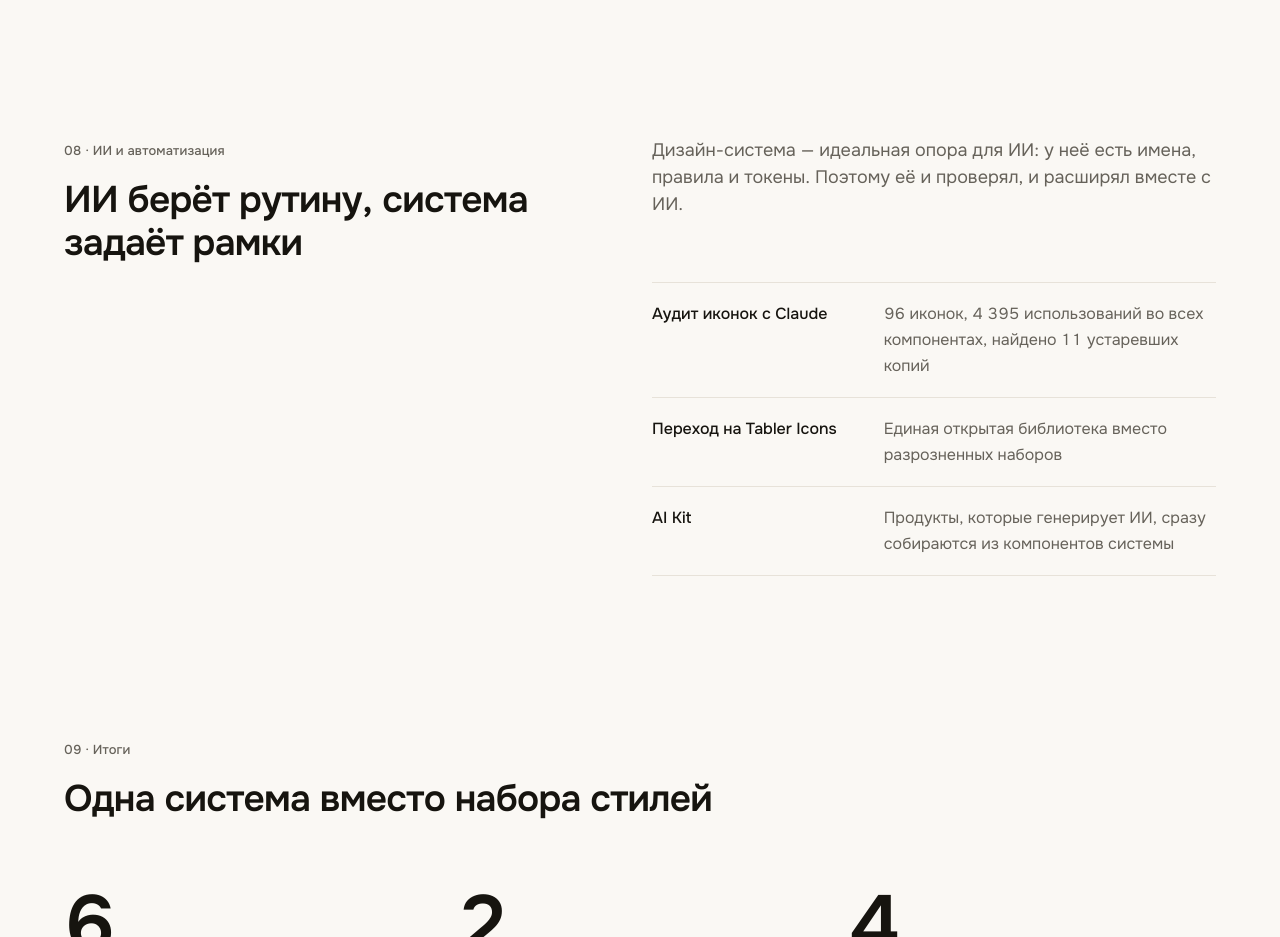
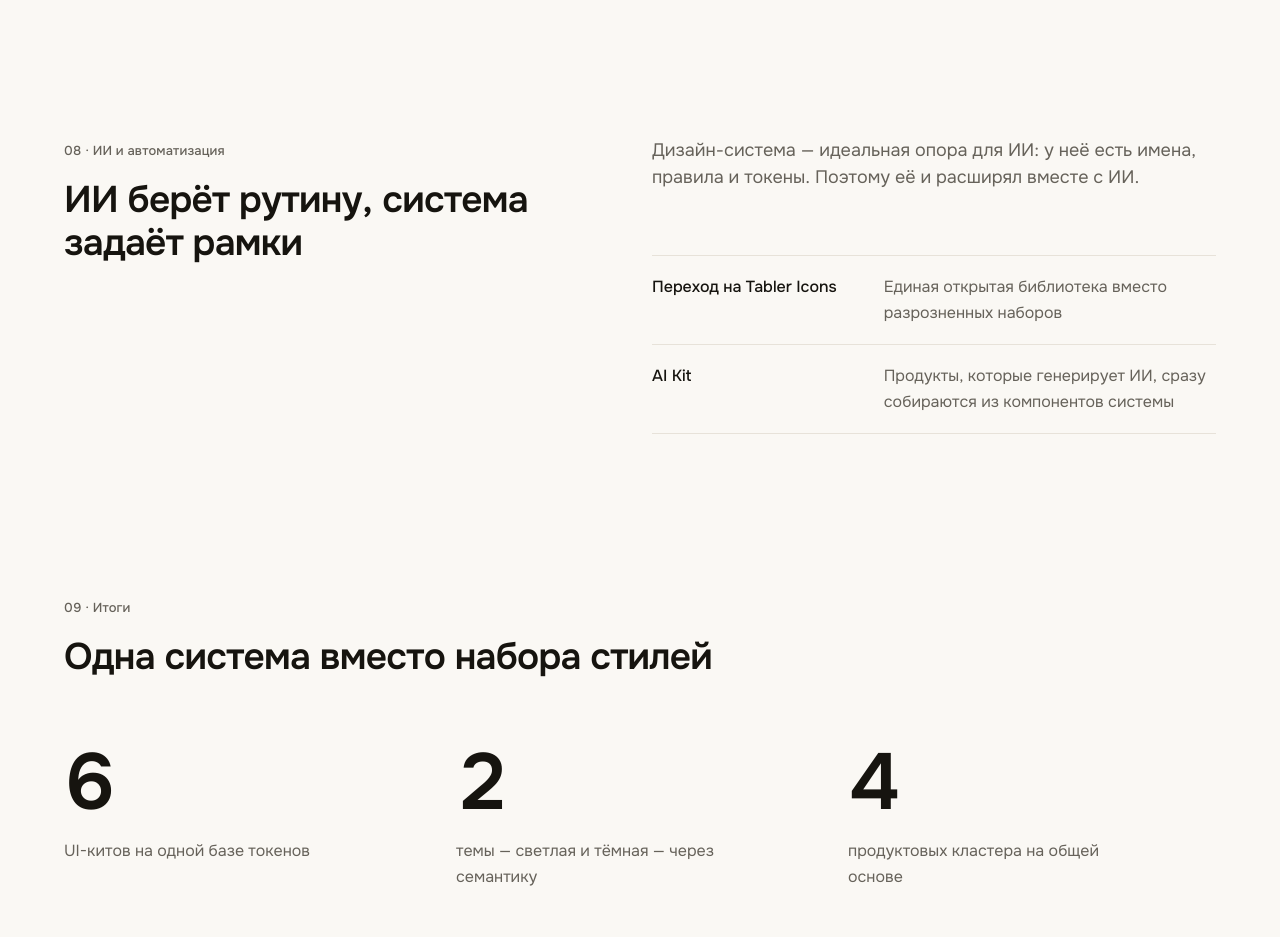
Before and after one commit to alexefov/alexefov.github.io, a plain HTML site: page cases/design-system.html in a window 1280 px wide. Shown: the part 7980-8917 px from the top of the page. Drawn offline with Linux system fonts and the light colour scheme.

Commit message:
Убран аудит иконок с Claude (из alexefov/portfolio@7b43e28)
Co-Authored-By: Claude Opus 5.5 <noreply@anthropic.com>

```diff
--- a/cases/design-system.html
+++ b/cases/design-system.html
@@ -253,9 +253,8 @@
         <h2 class="t-h2 rv" style="margin-top:var(--s2)">ИИ берёт рутину, система задаёт рамки</h2>
       </div>
       <div class="r">
-        <p class="t-lead muted rv">Дизайн-система — идеальная опора для ИИ: у неё есть имена, правила и токены. Поэтому её и проверял, и расширял вместе с ИИ.</p>
+        <p class="t-lead muted rv">Дизайн-система — идеальная опора для ИИ: у неё есть имена, правила и токены. Поэтому её и расширял вместе с ИИ.</p>
         <div class="rows rv" style="margin-top:var(--s5)">
-          <div><b>Аудит иконок с Claude</b><span>96 иконок, 4 395 использований во всех компонентах, найдено 11 устаревших копий</span></div>
           <div><b>Переход на Tabler Icons</b><span>Единая открытая библиотека вместо разрозненных наборов</span></div>
           <div><b>AI Kit</b><span>Продукты, которые генерирует ИИ, сразу собираются из компонентов системы</span></div>
         </div>
```
Also changed, not shown: lab/accents.html (+1 -2 lines).
